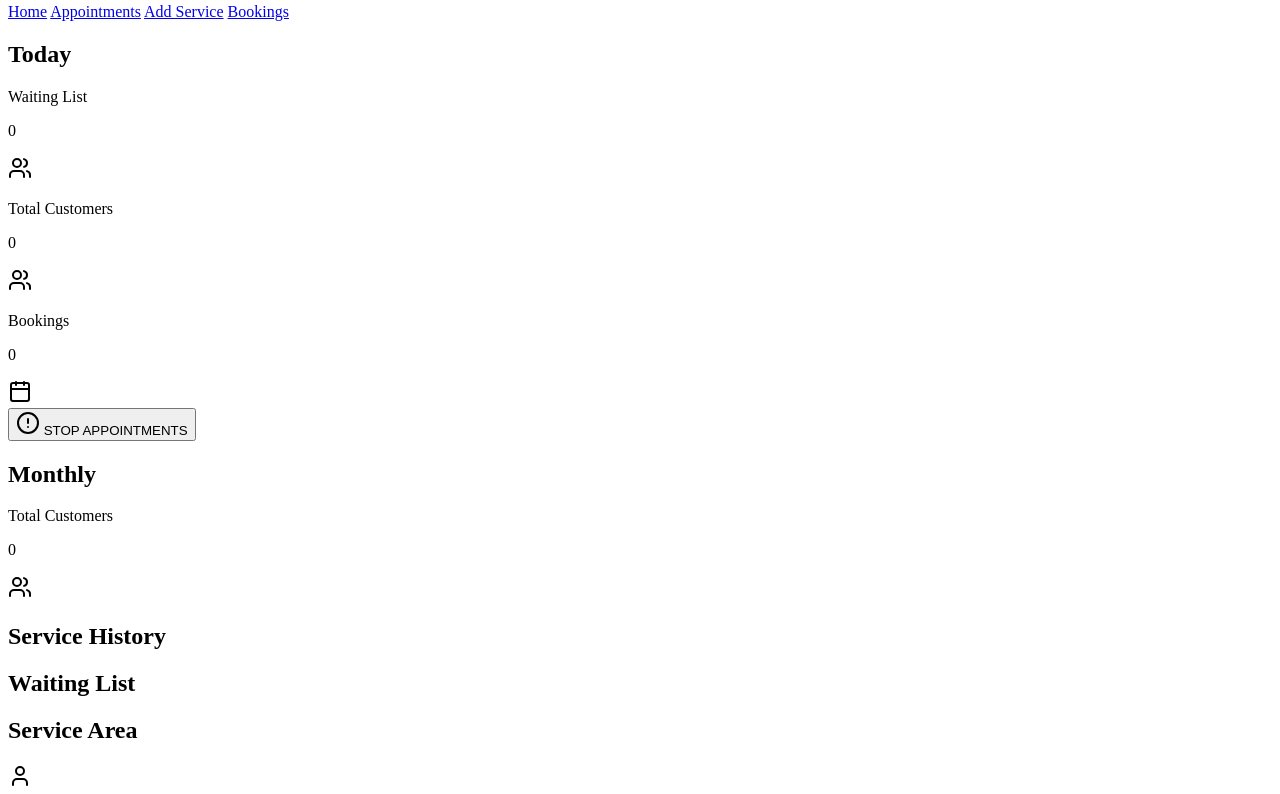
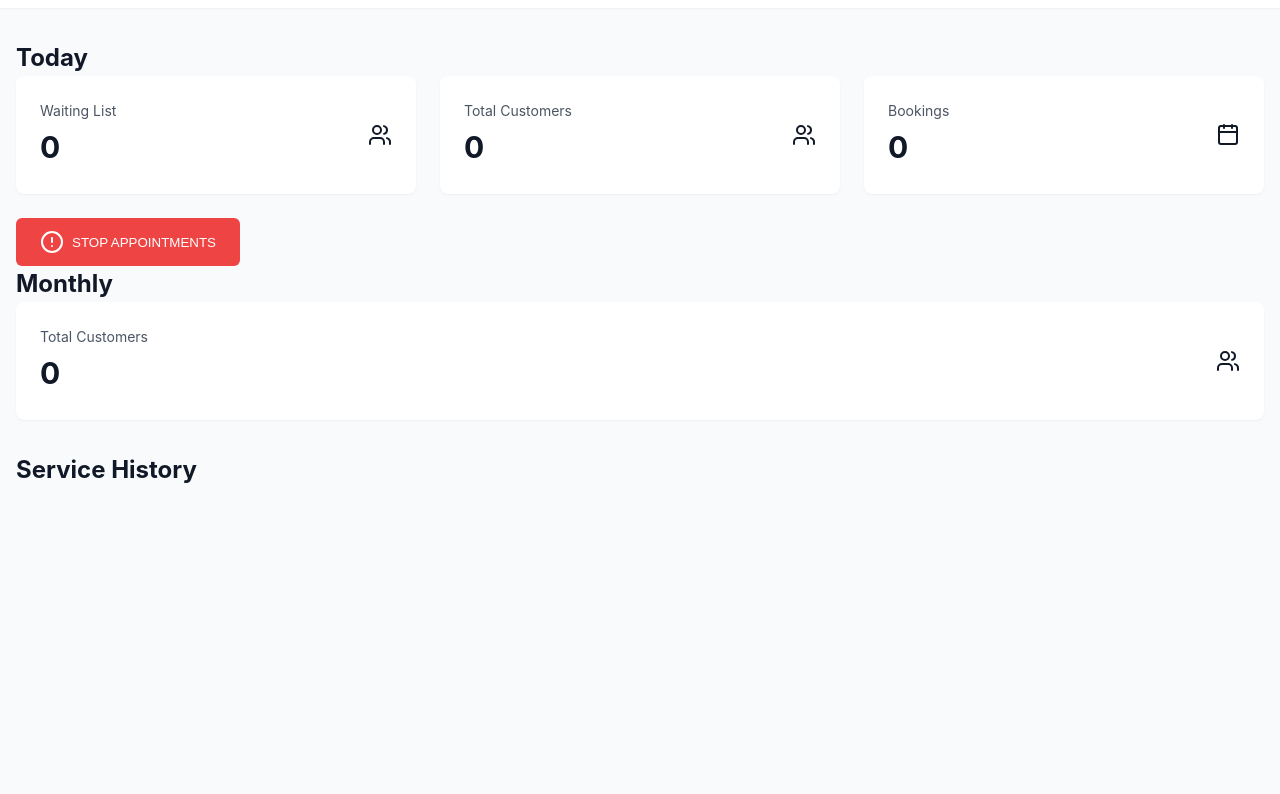
Before and after one commit to Likhitha-nuthalapati/salon-management-sys, a plain HTML site: page Adminpage/index.html in a window 1280 px wide. Shown: the part 64-858 px from the top of the page. After the commit the page ends 800 px from the top, so only its background shows below. Drawn offline with nearby package versions, Linux system fonts and the light colour scheme.

Commit message:
frontend issues fixed in adminpage

```diff
--- a/Adminpage/index.html
+++ b/Adminpage/index.html
@@ -4,7 +4,7 @@
     <meta charset="UTF-8" />
     <meta name="viewport" content="width=device-width, initial-scale=1.0" />
     <title>Salon Admin</title>
-    <link rel="stylesheet" href="styles.css" />
+    <link rel="stylesheet" href="./style.css" />
     <script src="https://unpkg.com/lucide@latest"></script>
   </head>
   <body>
@@ -165,6 +165,6 @@
       </div>
     </main>
 
-    <script src="app.js"></script>
+    <script src="./app.js"></script>
   </body>
 </html>
```
